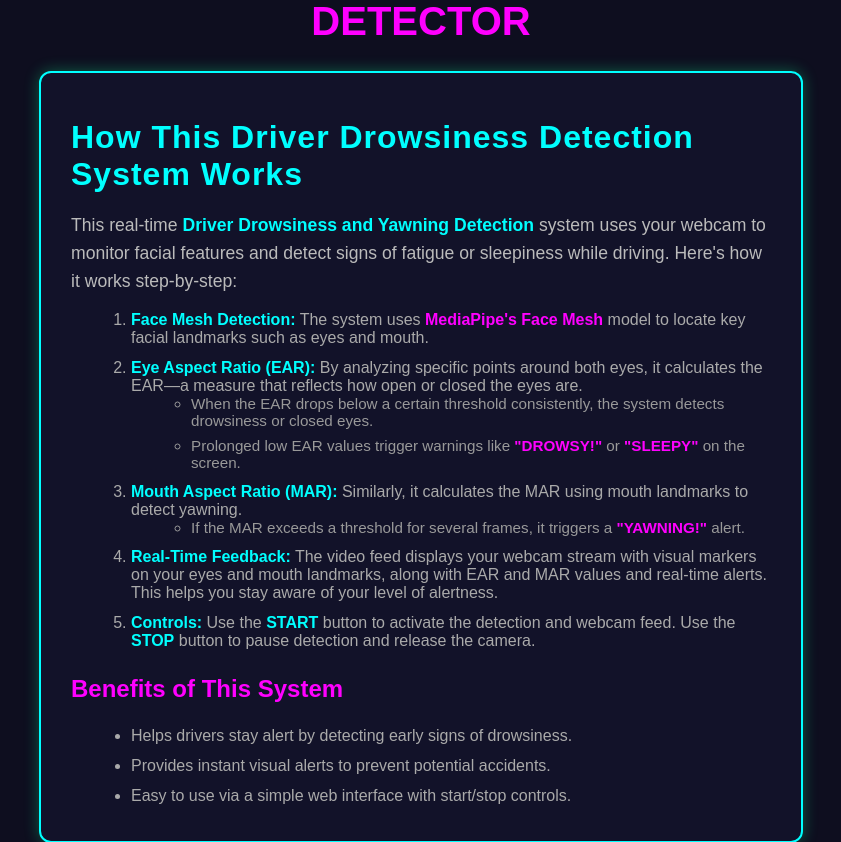
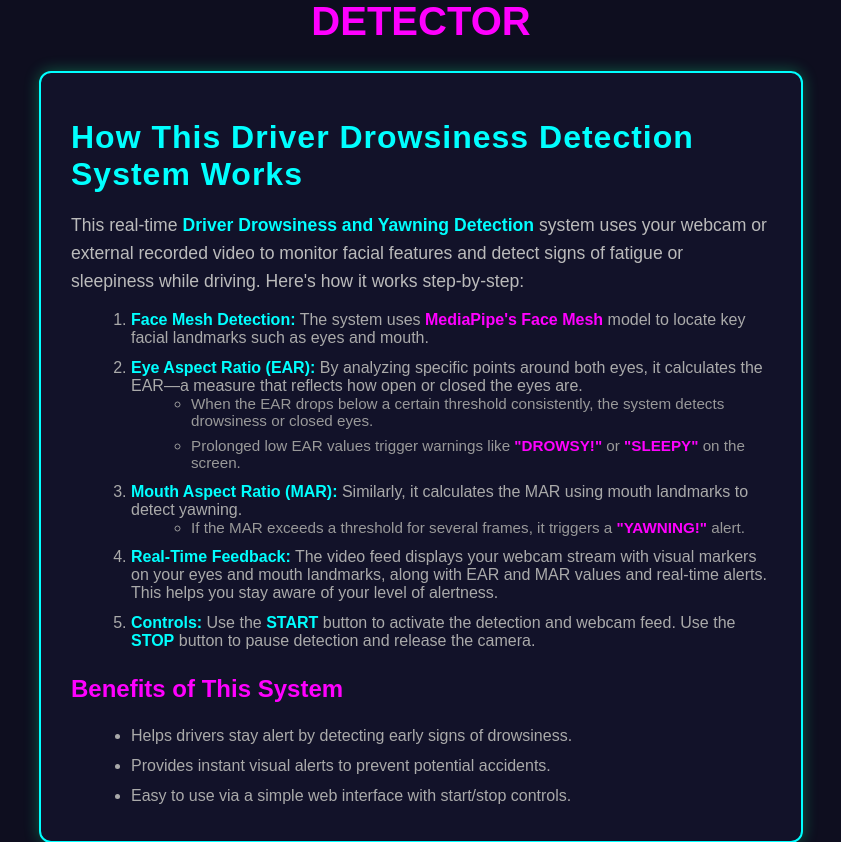
Before and after one commit to Mohammed-Parekh/drowsiness-detector, a Flask app: page / in a window 1280 px wide. Shown: the part 118-960 px from the top of the page, without its empty margins (219-1060 px from the left). Run offline with Flask 3, Linux system fonts and the light colour scheme; some libraries are stand-ins or nearby versions.

Commit message:
second commit

```diff
--- a/templates/index.html
+++ b/templates/index.html
@@ -9,7 +9,7 @@
     <h1>DRIVER <br><span>DROWSINESS</span> <br><span class="highlight">DETECTOR</span></h1>
     <section class="description">
   <h2>How This Driver Drowsiness Detection System Works</h2>
-  <p>This real-time <strong>Driver Drowsiness and Yawning Detection</strong> system uses your webcam to monitor facial features and detect signs of fatigue or sleepiness while driving. Here's how it works step-by-step:</p>
+  <p>This real-time <strong>Driver Drowsiness and Yawning Detection</strong> system uses your webcam or external recorded video to monitor facial features and detect signs of fatigue or sleepiness while driving. Here's how it works step-by-step:</p>
   <ol>
     <li><strong>Face Mesh Detection:</strong> The system uses <em>MediaPipe's Face Mesh</em> model to locate key facial landmarks such as eyes and mouth.</li>
     <li><strong>Eye Aspect Ratio (EAR):</strong> By analyzing specific points around both eyes, it calculates the EAR—a measure that reflects how open or closed the eyes are.
```
